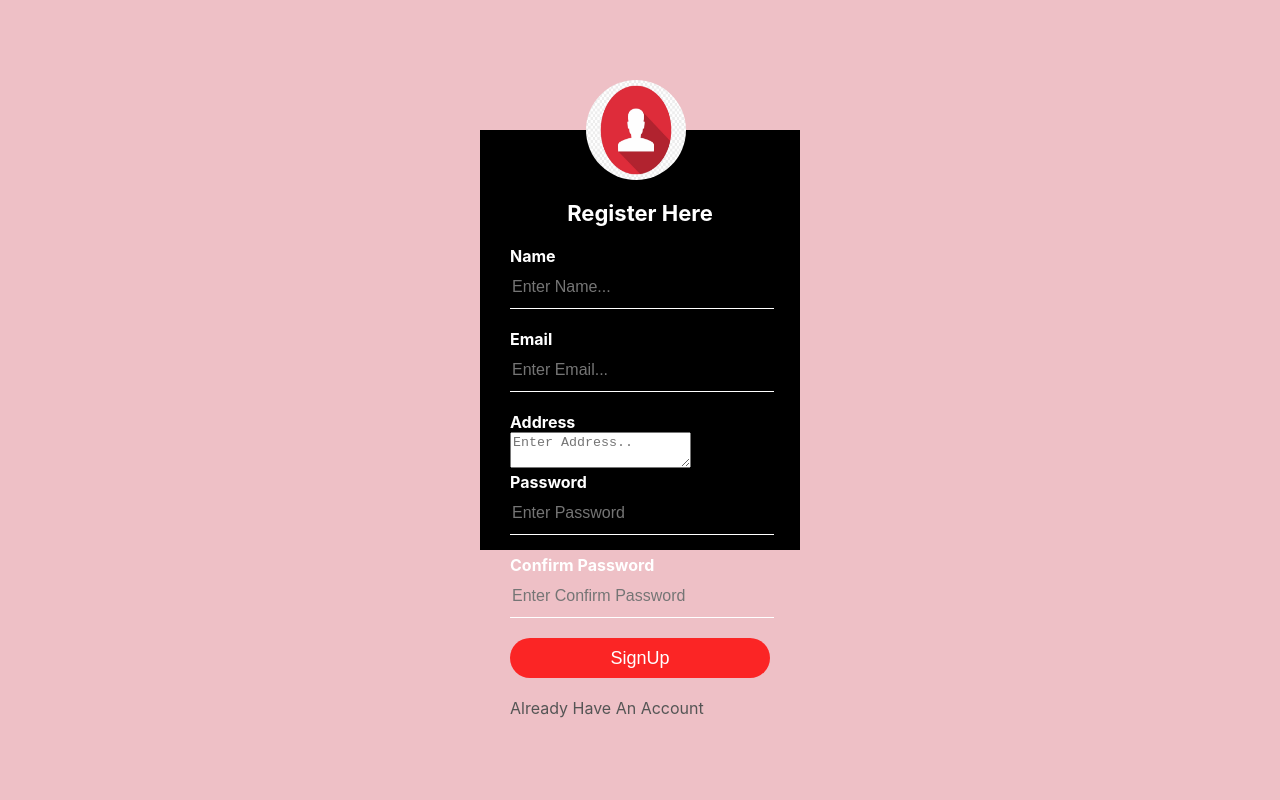
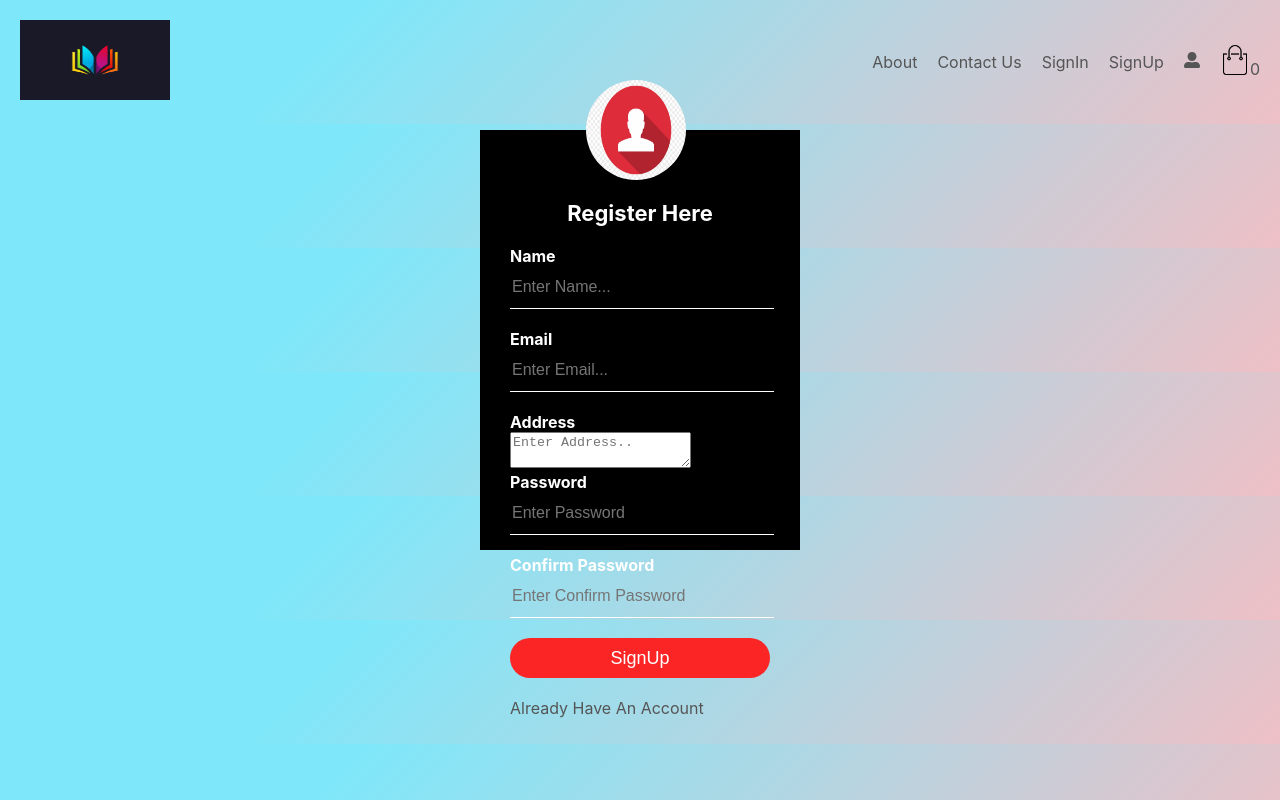
Before and after one commit to utsav-vaghani/Book-Rentals, a React (Create React App) app in the folder frontend/: page /account/register in a window 1280 px wide. Built offline with nearby package versions, Linux system fonts and the light colour scheme.

Commit message:
header on all pages

```diff
--- a/frontend/src/App.js
+++ b/frontend/src/App.js
@@ -11,9 +11,11 @@ function App() {
       <Router>
         <Switch>
           <Route path="/account/signin">
+          <Header />
             <Login />
           </Route>
           <Route path="/account/register">
+          <Header />
             <Register />
           </Route>
           <Route path="/">
```
